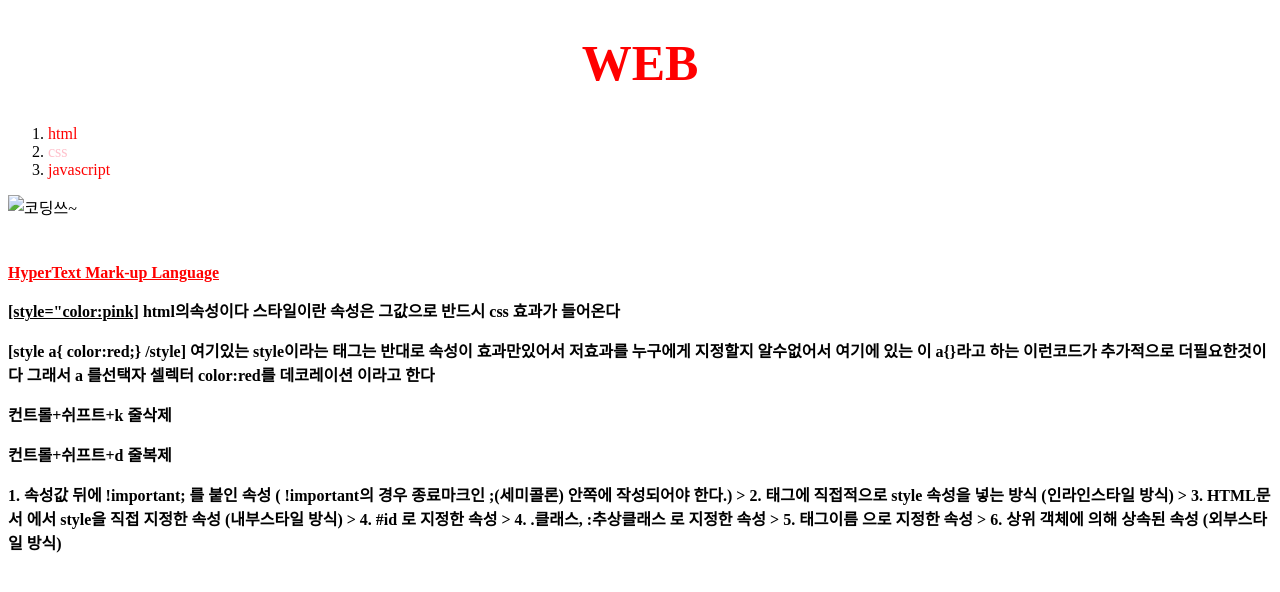
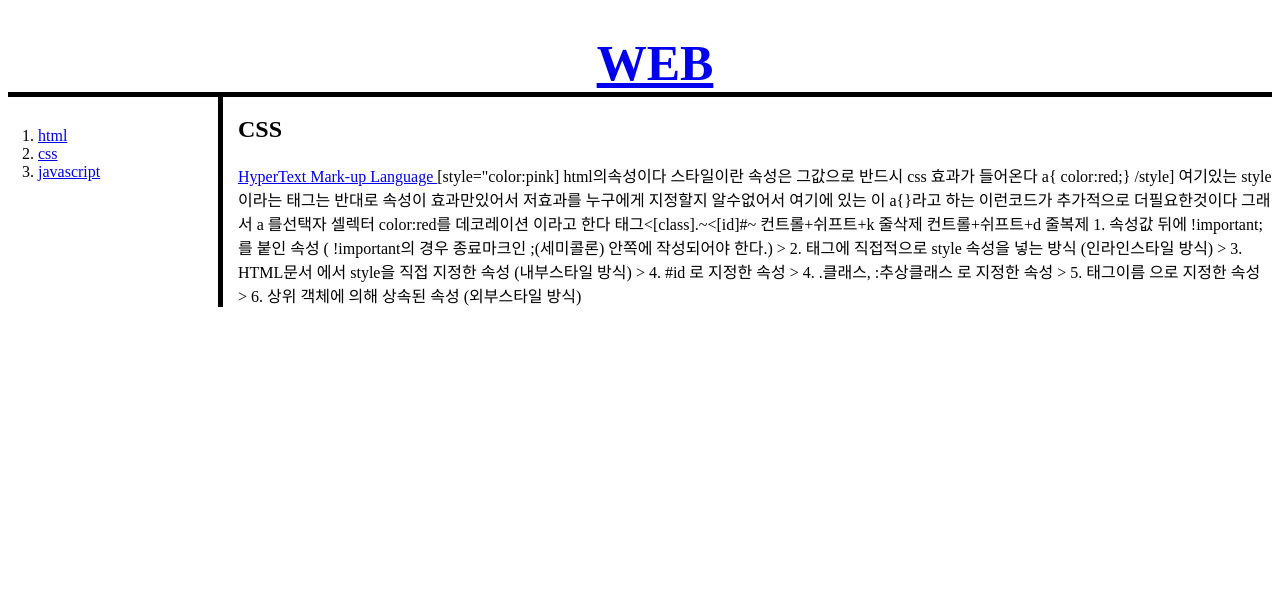
Before and after one commit to seojungmin777/first, a plain HTML site: page 2.html in a window 1280 px wide. Drawn offline with Linux system fonts and the light colour scheme.

Commit message:
Add files via upload

```diff
--- a/2.html
+++ b/2.html
@@ -3,68 +3,48 @@
   <head>
     <meta charset="utf-8">
     <title>WEB- css </title>
-    <style>
-    a{
-      color:red;
-      text-decoration:none;
-    }
-    h1{
-text-align: center;
-      font-size: 50px
-    }
-    </style>
+    <link rel="stylesheet" href="style.css">
 
   </head>
   <body>
     <h1><a href="index.html">WEB</a></h1>
 
+<div id="grid">
+
+
+
  <ol>
   <li><a href="1.html">html</a></li>
-  <li><a href="2.html"style="color:pink">css</a> </li>
+  <li><a href="2.html"id="active">css</a> </li>
   <li><a href="3.html">javascript</a></li>
  </ol>
-<img width="150" src="coding.jpg" alt="코딩쓰~">
 
-
-<p style="margin-top:45px;" >
-
+<div class="text">
+<h2>CSS</h2>
 <a href="https://ko.wikipedia.org/wiki/HTML">
-  <strong><u>HyperText Mark-up Language<strong>
-  </u></a>
-  <p>
-
-  <u>[style="color:pink]</u> html의속성이다 스타일이란 속성은 그값으로 반드시
+  HyperText Mark-up Language
+  </a>
+  [style="color:pink] html의속성이다 스타일이란 속성은 그값으로 반드시
   css 효과가 들어온다
-</p>
-<p>
-
-[style
   a{ color:red;}
   /style]
   여기있는 style이라는 태그는 반대로 속성이 효과만있어서 저효과를 누구에게 지정할지
   알수없어서 여기에 있는 이 a{}라고 하는 이런코드가 추가적으로 더필요한것이다
    그래서  a 를선택자 셀렉터
   color:red를 데코레이션 이라고 한다
-</p>
-
-<p>
+  태그<[class].~<[id]#~
    컨트롤+쉬프트+k 줄삭제
-</p>
- <p>
    컨트롤+쉬프트+d 줄복제
-</p>
-
-
-  <p>
   1. 속성값 뒤에 !important; 를 붙인 속성 ( !important의 경우 종료마크인 ;(세미콜론) 안쪽에 작성되어야 한다.)
   > 2. 태그에 직접적으로 style 속성을 넣는 방식 (인라인스타일 방식)
   > 3. HTML문서 에서 style을 직접 지정한 속성 (내부스타일 방식)
   > 4. #id 로 지정한 속성 > 4. .클래스, :추상클래스 로 지정한 속성
   > 5. 태그이름 으로 지정한 속성 > 6. 상위 객체에 의해 상속된 속성 (외부스타일 방식)
-  </p>
-</p>
+ </div>
+</div>
 </body>
+
 </html>
 <!--
-<font color="red"> 블라블라<font>
+<font color="red"> 블라블라</font>
 -->
--- /dev/null
+++ b/style.css
@@ -0,0 +1,40 @@
+
+
+
+h1{
+  border-bottom: 5px black solid;
+  padding-left: 30px;
+  text-align: center;
+  font-size: 50px;
+  margin-bottom: 0px;
+    }
+
+ol{
+  border-right: 5px black solid;
+  width: 150px;
+  padding: 30px;
+  margin: 0px;
+  height:
+      }
+
+#grid{
+  display: grid;
+  grid-template-columns: 150px 1fr
+}
+.text{
+  padding-left: 80px
+}
+@media(max-width:800px){
+#grid{
+  display: block;
+
+ }
+ #grid ol{
+
+   border: none;
+   width: 50px;
+
+
+ }
+ h1{border:none}
+}
```
Also changed, not shown: 1.html (+7 -13 lines), 3.html (+9 -2 lines), box.html (added, +47 -0 lines), ex.html (added, +15 -0 lines). Lines whose indentation alone changed are shown as unchanged.
